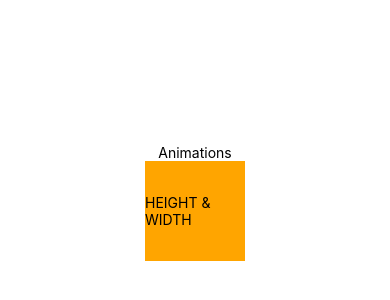
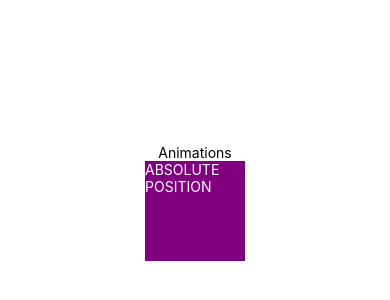
Before and after one commit to niccmac/animations, a React Native app: screen / in a window 390 px wide. Shown: the part 220-520 px from the top of the page. Built offline with nearby package versions, Linux system fonts and the light colour scheme.

Commit message:
Add absolute position

```diff
--- a/App.js
+++ b/App.js
@@ -62,6 +62,20 @@ export default function App() {
     }).start(() => {
       Animated.timing(heightWidth, {
         toValue: 100,
+        duration: 3000,
+        useNativeDriver: false,
+      }).start();
+    });
+  };
+  const absolutePosition = useRef(new Animated.Value(0)).current;
+  const startAbsolutePositionAnimation = () => {
+    Animated.timing(absolutePosition, {
+      toValue: 150,
+      duration: 500,
+      useNativeDriver: false,
+    }).start(() => {
+      Animated.timing(absolutePosition, {
+        toValue: 0,
         duration: 3000,
         useNativeDriver: false,
       }).start();
@@ -143,18 +157,33 @@ export default function App() {
           <Text style={{ color: "black" }}>{"SCALE"}</Text>
         </Animated.View>
       </TouchableWithoutFeedback> */}
-      <TouchableWithoutFeedback onPressIn={startHeightWidthAnimation}>
+      {/* <TouchableWithoutFeedback onPressIn={startHeightWidthAnimation}>
         <Animated.View
           style={{
             backgroundColor: "orange",
             flexDirection: "row",
+            justifyContent: "center",
+            alignItems: "center",
             height: heightWidth,
             width: heightWidth,
-            justifyContent: "center",
-            alignItems: "center",
           }}
         >
           <Text style={{ color: "black" }}>{"HEIGHT & WIDTH"}</Text>
+        </Animated.View>
+      </TouchableWithoutFeedback> */}
+      <TouchableWithoutFeedback onPressIn={startAbsolutePositionAnimation}>
+        <Animated.View
+          style={{
+            backgroundColor: "purple",
+            flexDirection: "row",
+            height: 100,
+            width: 100,
+            // position: "absolute",
+            top: absolutePosition,
+            left: absolutePosition,
+          }}
+        >
+          <Text style={{ color: "white" }}>{"ABSOLUTE POSITION"}</Text>
         </Animated.View>
       </TouchableWithoutFeedback>
     </View>
```
